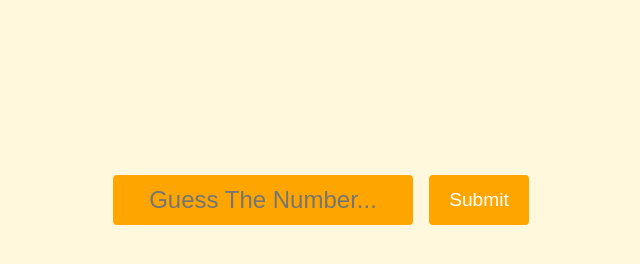
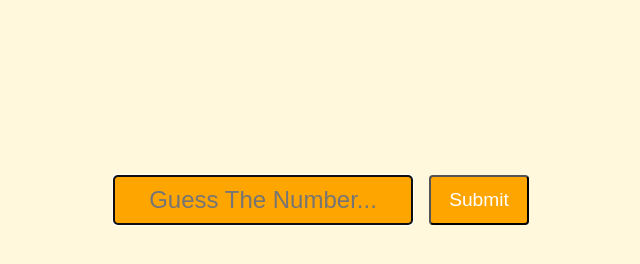
Before and after one commit to TheNiteshNagar/coding-projects, a plain HTML site: page 04-high-low-guess/index.html in a window 1280 px wide. Shown: the whole page, without its empty margins (319-959 px from the left). Drawn offline with Linux system fonts and the light colour scheme.

Commit message:
Remove unused input styles and fix padding property for submit button

```diff
--- a/04-high-low-guess/style.css
+++ b/04-high-low-guess/style.css
@@ -27,13 +27,6 @@ body {
     align-items: center;
 }
 
-input {
-    border: none;
-    outline: none;
-    padding: 0;
-    margin: 0;
-}
-
 form {
     display: flex;
     justify-content: center;
@@ -43,8 +36,8 @@ form {
 
 input[type="number"]::-webkit-outer-spin-button,
 input[type="number"]::-webkit-inner-spin-button {
-  -webkit-appearance: none;
-  margin: 0;
+    -webkit-appearance: none;
+    margin: 0;
 }
 
 #input-number {
@@ -61,7 +54,7 @@ input[type="number"]::-webkit-inner-spin-button {
 #submit-button {
     width: 100px;
     height: 50px;
-    pad: 5px;
+    padding: 5px;
     font-size: 1.2rem;
     background-color: orange;
     color: white;
```
